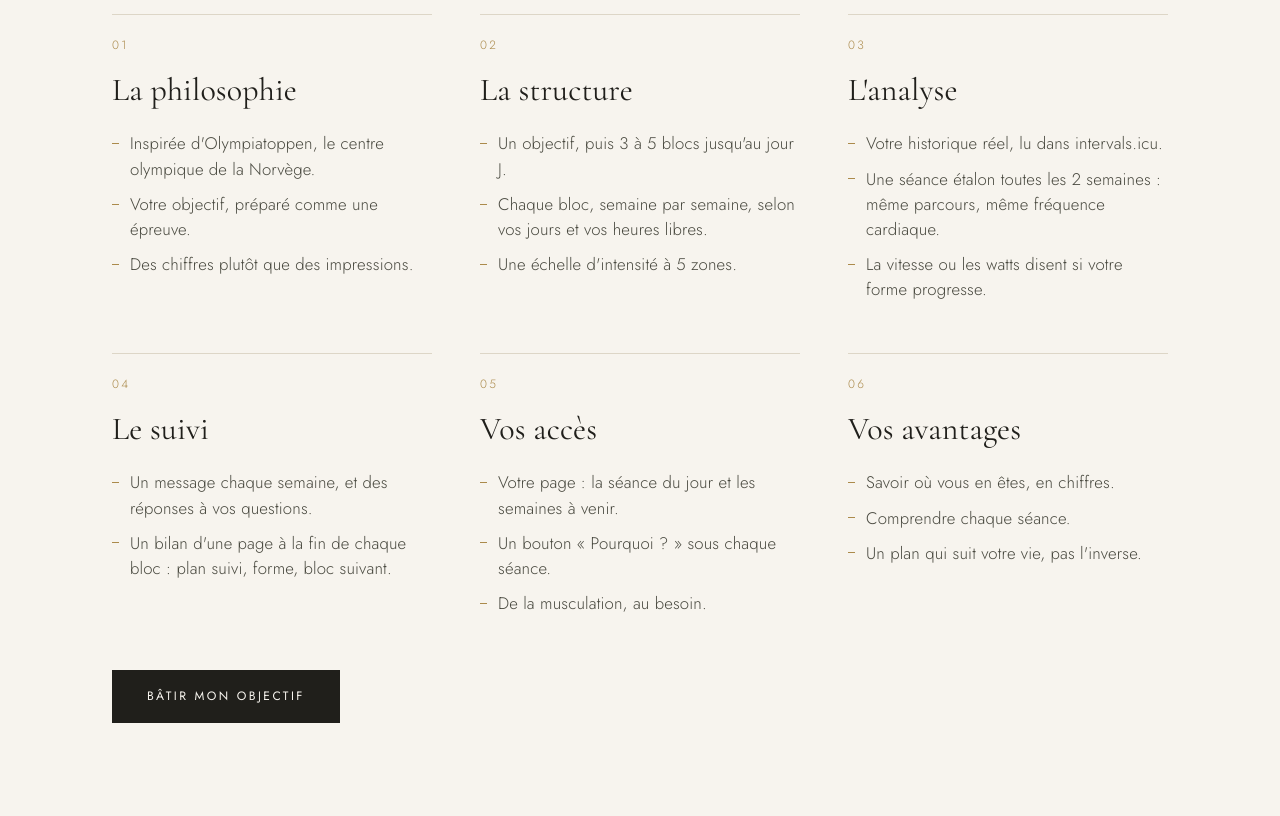
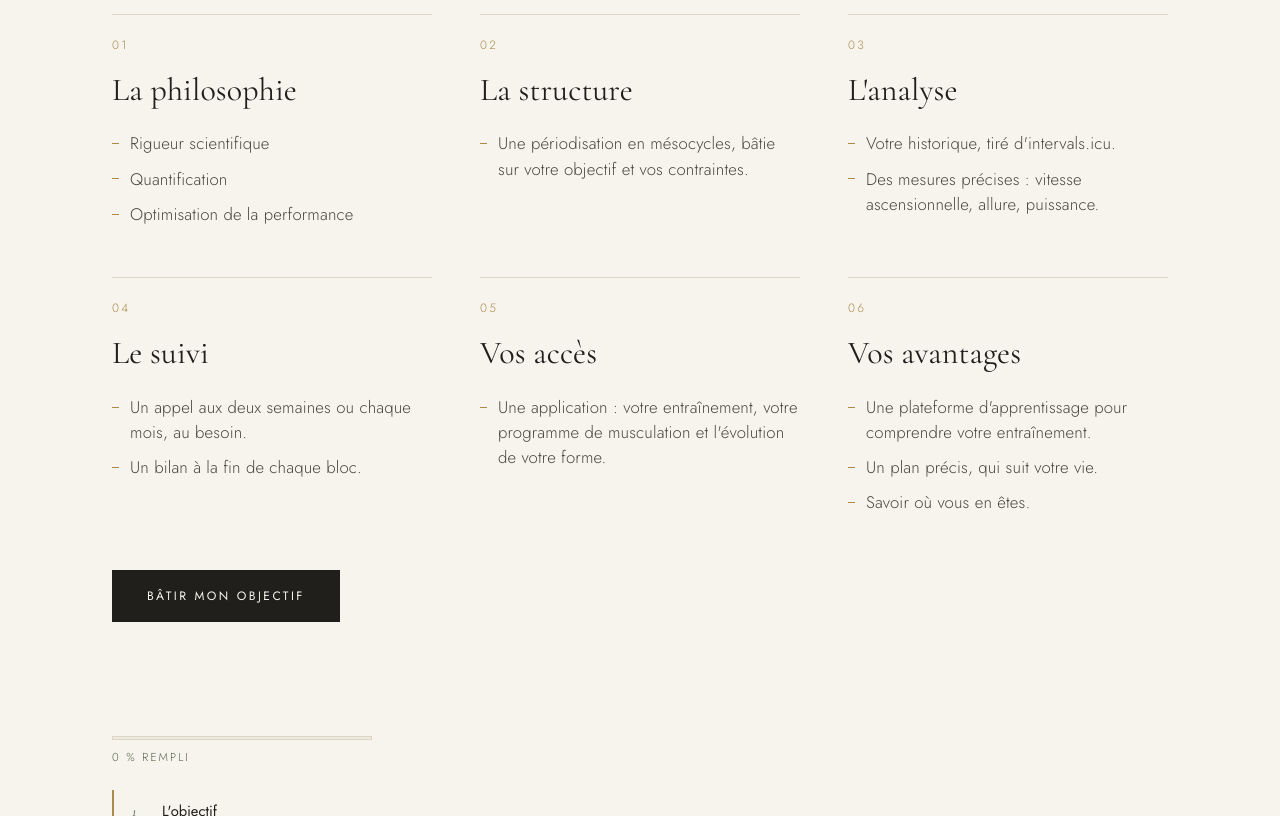
Before and after one commit to TonyLebroci/lasynthase, a plain HTML site: page public/candidature.html in a window 1280 px wide. Shown: the part 740-1556 px from the top of the page. Drawn offline with nearby package versions, Linux system fonts and the light colour scheme.

Commit message:
Candidature : six points simplifiés selon Tony (trois piliers, mésocycles, appel, application, apprentissage)
Co-Authored-By: Claude Opus 5.5 <noreply@anthropic.com>

```diff
--- a/public/candidature.html
+++ b/public/candidature.html
@@ -4,7 +4,7 @@
   <meta charset="UTF-8" />
   <meta name="viewport" content="width=device-width, initial-scale=1.0" />
   <title>L'entraînement cartésien : bâtir votre objectif — La Synthase</title>
-  <meta name="description" content="En 15 minutes, bâtissez votre objectif comme un athlète et repartez avec 2 fiches motivationnelles pour vous aider à l'accomplir." />
+  <meta name="description" content="En 15 minutes, bâtissez votre objectif comme un athlète et repartez avec deux fiches qui vont vous aider à l'accomplir." />
   <meta name="robots" content="noindex" />
   <link rel="preconnect" href="https://fonts.googleapis.com" />
   <link rel="preconnect" href="https://fonts.gstatic.com" crossorigin />
@@ -41,7 +41,7 @@
       <div class="hero-blob"></div>
       <div class="container">
         <h1>Mesurer.<br />Analyser.<br />Optimiser.</h1>
-        <p class="lead">En 15 minutes, bâtissez votre objectif comme un athlète et repartez avec 2 fiches motivationnelles pour vous aider à l'accomplir.</p>
+        <p class="lead">En 15 minutes, bâtissez votre objectif comme un athlète et repartez avec deux fiches qui vont vous aider à l'accomplir.</p>
       </div>
     </section>
 
@@ -54,53 +54,48 @@
             <p class="systeme-num">01</p>
             <h3>La philosophie</h3>
             <ul>
-              <li>Inspirée d'Olympiatoppen, le centre olympique de la Norvège.</li>
-              <li>Votre objectif, préparé comme une épreuve.</li>
-              <li>Des chiffres plutôt que des impressions.</li>
+              <li>Rigueur scientifique</li>
+              <li>Quantification</li>
+              <li>Optimisation de la performance</li>
             </ul>
           </div>
           <div class="systeme-point">
             <p class="systeme-num">02</p>
             <h3>La structure</h3>
             <ul>
-              <li>Un objectif, puis 3 à 5 blocs jusqu'au jour J.</li>
-              <li>Chaque bloc, semaine par semaine, selon vos jours et vos heures libres.</li>
-              <li>Une échelle d'intensité à 5 zones.</li>
+              <li>Une périodisation en mésocycles, bâtie sur votre objectif et vos contraintes.</li>
             </ul>
           </div>
           <div class="systeme-point">
             <p class="systeme-num">03</p>
             <h3>L'analyse</h3>
             <ul>
-              <li>Votre historique réel, lu dans intervals.icu.</li>
-              <li>Une séance étalon toutes les 2 semaines : même parcours, même fréquence cardiaque.</li>
-              <li>La vitesse ou les watts disent si votre forme progresse.</li>
+              <li>Votre historique, tiré d'intervals.icu.</li>
+              <li>Des mesures précises : vitesse ascensionnelle, allure, puissance.</li>
             </ul>
           </div>
           <div class="systeme-point">
             <p class="systeme-num">04</p>
             <h3>Le suivi</h3>
             <ul>
-              <li>Un message chaque semaine, et des réponses à vos questions.</li>
-              <li>Un bilan d'une page à la fin de chaque bloc : plan suivi, forme, bloc suivant.</li>
+              <li>Un appel aux deux semaines ou chaque mois, au besoin.</li>
+              <li>Un bilan à la fin de chaque bloc.</li>
             </ul>
           </div>
           <div class="systeme-point">
             <p class="systeme-num">05</p>
             <h3>Vos accès</h3>
             <ul>
-              <li>Votre page : la séance du jour et les semaines à venir.</li>
-              <li>Un bouton « Pourquoi ? » sous chaque séance.</li>
-              <li>De la musculation, au besoin.</li>
+              <li>Une application : votre entraînement, votre programme de musculation et l'évolution de votre forme.</li>
             </ul>
           </div>
           <div class="systeme-point">
             <p class="systeme-num">06</p>
             <h3>Vos avantages</h3>
             <ul>
-              <li>Savoir où vous en êtes, en chiffres.</li>
-              <li>Comprendre chaque séance.</li>
-              <li>Un plan qui suit votre vie, pas l'inverse.</li>
+              <li>Une plateforme d'apprentissage pour comprendre votre entraînement.</li>
+              <li>Un plan précis, qui suit votre vie.</li>
+              <li>Savoir où vous en êtes.</li>
             </ul>
           </div>
         </div>
```
Also changed, not shown: 1 other file.
